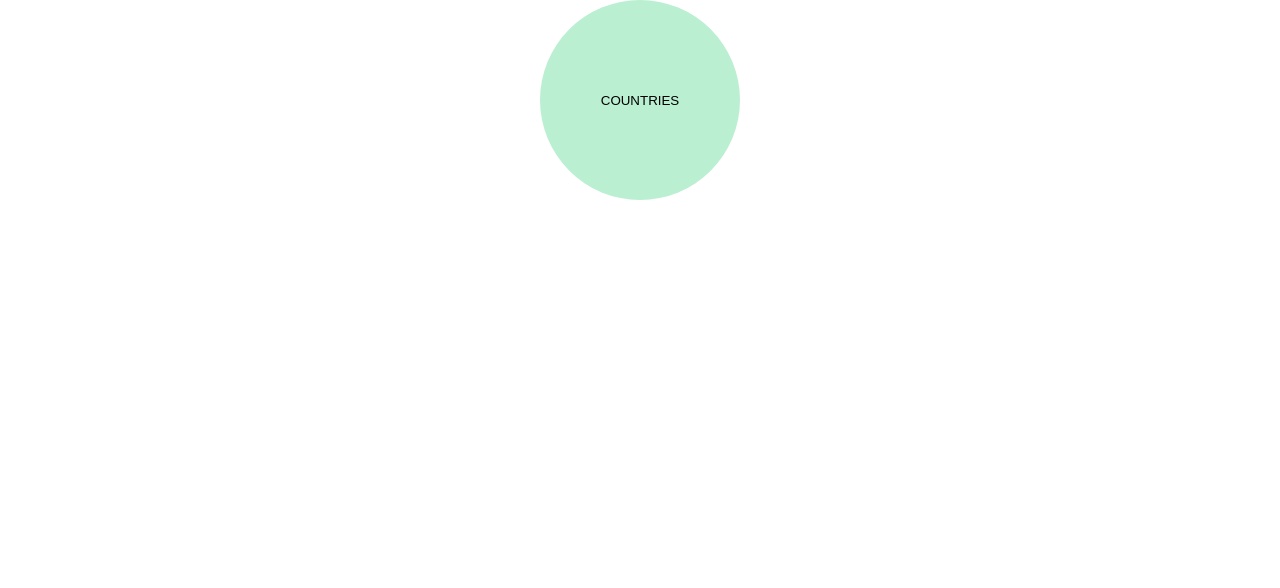
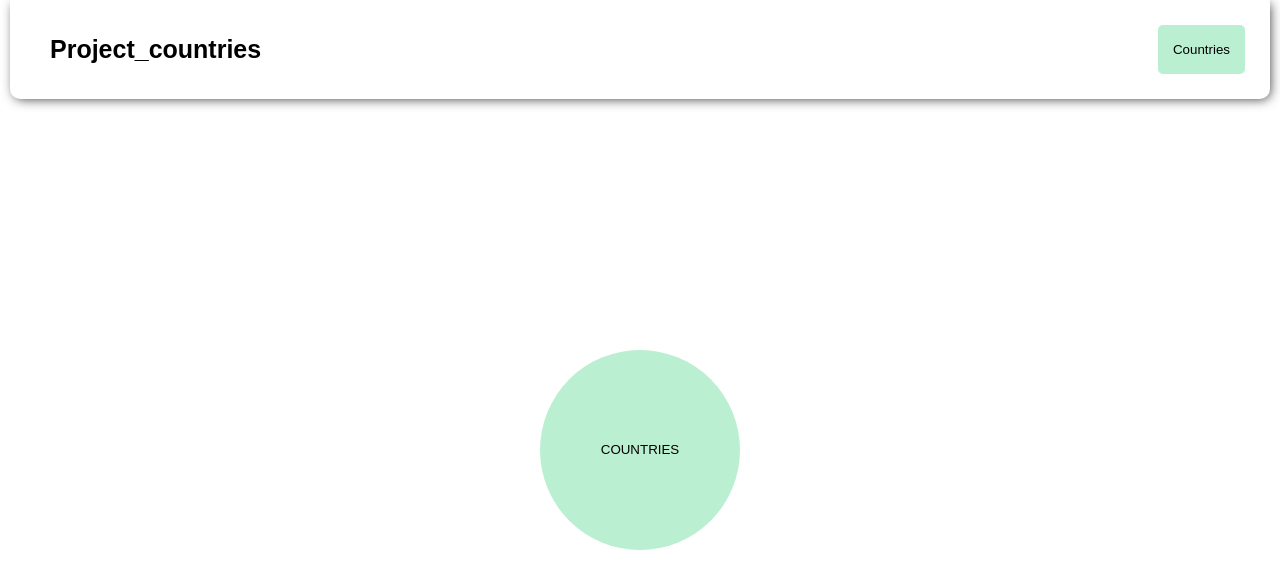
Before and after one commit to denisussined/project_countries, a React (Create React App) app: page / in a window 1280 px wide. Shown: the top 588 px of the page. Built offline with nearby package versions, Linux system fonts and the light colour scheme.

Commit message:
Modified App.js and added style

```diff
--- a/src/App.js
+++ b/src/App.js
@@ -1,6 +1,7 @@
+import './App.sass';
 import {BrowserRouter, Route, Routes, Outlet} from "react-router-dom";
 import InitialPage from "./components/initialPage/InitialPage";
-import './App.css';
+import Header from "./components/header/Header";
 
 const App = () => {
     return (
@@ -19,6 +20,7 @@ const App = () => {
 const Layout = () => {
     return (
         <>
+            <Header />
             <Outlet/>
         </>
     )
--- /dev/null
+++ b/src/App.sass
@@ -0,0 +1,6 @@
+.app
+    min-height: 100vh
+    font-family: sans-serif
+
+    display: flex
+    flex-direction: column
```
Also changed, not shown: src/App.css (deleted).
